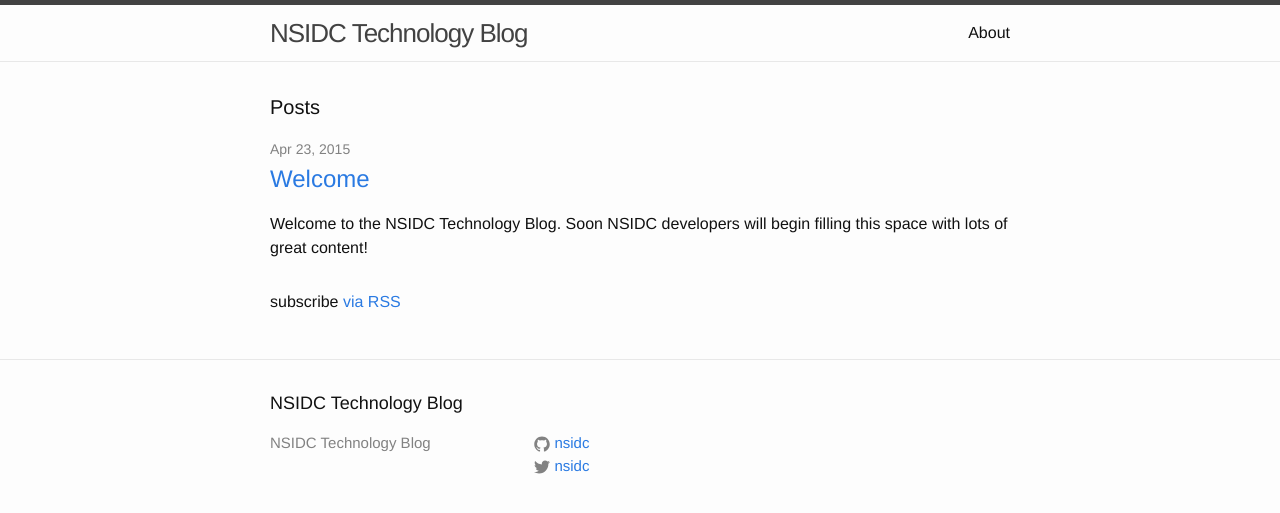
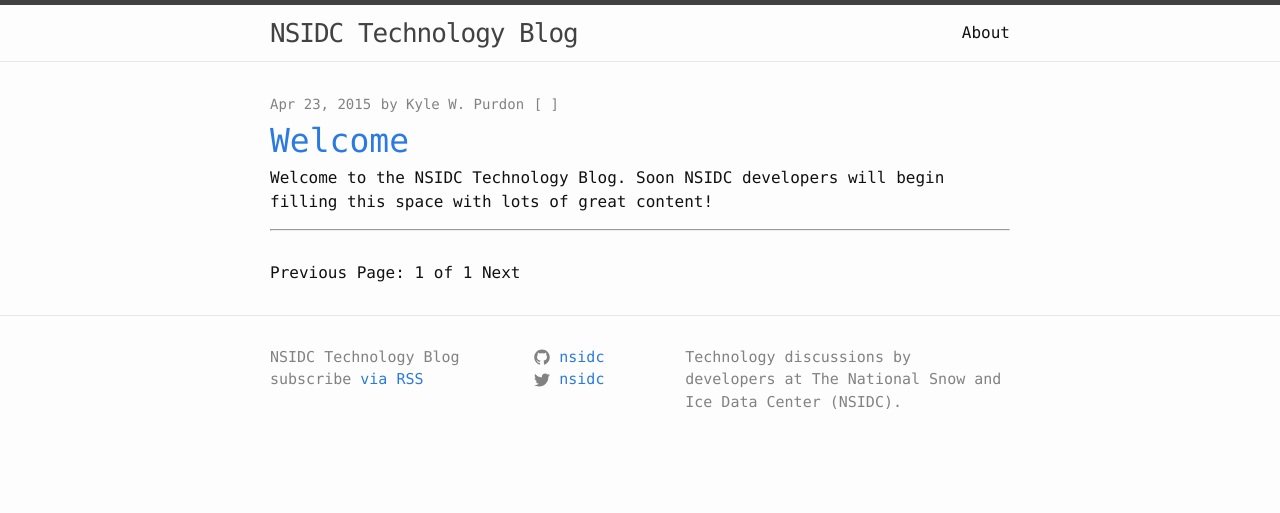
Before and after one commit to nsidc/nsidc.github.io, a Jekyll site: the page built from index.html, in a window 1280 px wide. Shown: the top 513 px of the page. Built offline with Jekyll 4.4.1, drawn with Linux system fonts in a browser that asks for light colours; the list of posts is cut into pages by our own code.

Commit message:
Add pagination and tweak the style a bit.

```diff
--- a/_config.yml
+++ b/_config.yml
@@ -1,9 +1,10 @@
 title: NSIDC Technology Blog
 email: ""
-#description: > # add a description below this line
+description: "Technology discussions by developers at The National Snow and Ice Data Center (NSIDC)."
 baseurl: ""
 url: "http://nsidc.org"
 twitter_username: nsidc
 github_username:  nsidc
 
 markdown: kramdown
+paginate: 3
--- a/_includes/footer.html
+++ b/_includes/footer.html
@@ -1,14 +1,13 @@
 <footer class="site-footer">
 
   <div class="wrapper">
-
-    <h2 class="footer-heading">{{ site.title }}</h2>
 
     <div class="footer-col-wrapper">
       <div class="footer-col  footer-col-1">
         <ul class="contact-list">
           <li>{{ site.title }}</li>
           <li><a href="mailto:{{ site.email }}">{{ site.email }}</a></li>
+          <li><p class="rss-subscribe">subscribe <a href="{{ "/feed.xml" | prepend: site.baseurl }}">via RSS</a></p></li>
         </ul>
       </div>
 
--- a/_sass/_layout.scss
+++ b/_sass/_layout.scss
@@ -185,10 +185,8 @@
 
 .post-link {
     display: block;
-    font-size: 24px;
+    font-size: 33px;
 }
-
-
 
 /**
  * Posts
@@ -205,6 +203,7 @@
     @include media-query($on-laptop) {
         font-size: 36px;
     }
+    color: #333;
 }
 
 .post-content {
--- a/css/main.scss
+++ b/css/main.scss
@@ -6,7 +6,7 @@
 
 
 // Our variables
-$base-font-family: Helvetica, Arial, sans-serif;
+$base-font-family: Consolas;
 $base-font-size:   16px;
 $small-font-size:  $base-font-size * 0.875;
 $base-line-height: 1.5;
--- a/index.html
+++ b/index.html
@@ -4,21 +4,39 @@
 
 <div class="home">
 
-  <h1 class="page-heading">Posts</h1>
+  <ul class="post-list">
+    {% for post in paginator.posts %}
+    <li>
+      <span class="post-meta">{{ post.date | date: "%b %-d, %Y" }}</span>
+      <span class="post-meta"> by {{ post.author }}</span>
+      <span class="post-meta"> [ {{ post.tags | array_to_sentence_string }} ]</span>
+      <span>
+        <a class="post-link" href="{{ post.url | prepend: site.baseurl }}">{{ post.title }}</a>
+      </span>
+      {% if post.summary %}
+        {{ post.summary }}
+      {% else %}
+        {{ post.excerpt }}
+      {% endif %}
+      <hr>
+    </li>
 
-  <ul class="post-list">
-    {% for post in site.posts %}
-      <li>
-        <span class="post-meta">{{ post.date | date: "%b %-d, %Y" }}</span>
-
-        <h2>
-          <a class="post-link" href="{{ post.url | prepend: site.baseurl }}">{{ post.title }}</a>
-        </h2>
-        {{ post.excerpt }}
-      </li>
     {% endfor %}
   </ul>
 
-  <p class="rss-subscribe">subscribe <a href="{{ "/feed.xml" | prepend: site.baseurl }}">via RSS</a></p>
+  <!-- Pagination links -->
+  <div class="pagination">
+    {% if paginator.previous_page %}
+      <a href="{{ paginator.previous_page_path }}" class="previous">Previous</a>
+    {% else %}
+      <span class="previous">Previous</span>
+    {% endif %}
+      <span class="page_number ">Page: {{ paginator.page }} of {{ paginator.total_pages }}</span>
+    {% if paginator.next_page %}
+      <a href="{{ paginator.next_page_path }}" class="next">Next</a>
+    {% else %}
+      <span class="next ">Next</span>
+    {% endif %}
+  </div>
 
 </div>
```
